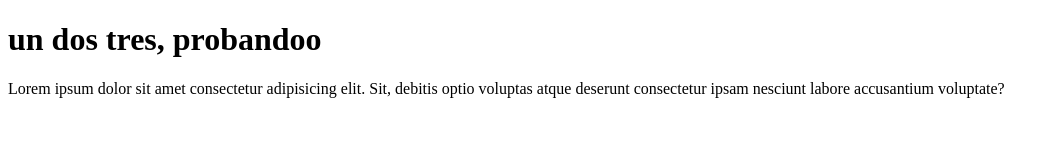
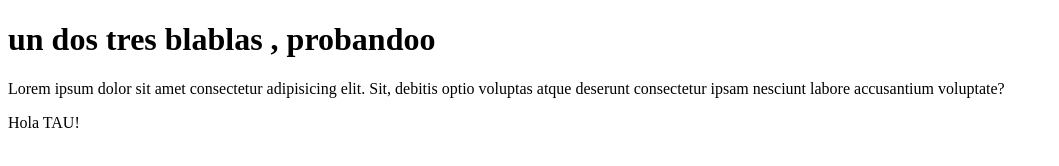
Before and after one commit to Profe-Web/VSC_git_1, a plain HTML site: page index.html in a window 1280 px wide. Shown: the whole page, without its empty margins (0-1059 px from the left). Drawn offline with Linux system fonts and the light colour scheme.

Commit message:
añadido archivo js

```diff
--- a/index.html
+++ b/index.html
@@ -8,7 +8,8 @@
 </head>
 <body>
     <!-- Comentario de prueba de git en VSC -->
-    <h1>un dos tres, probandoo</h1>
+    <h1>un dos tres blablas , probandoo</h1>
     <p>Lorem ipsum dolor sit amet consectetur adipisicing elit. Sit, debitis optio voluptas atque deserunt consectetur ipsam nesciunt labore accusantium voluptate?</p>
+    <script src="main.js"></script>
 </body>
 </html>
--- /dev/null
+++ b/main.js
@@ -0,0 +1,2 @@
+// ejemplo
+document.write("Hola TAU!")
```
